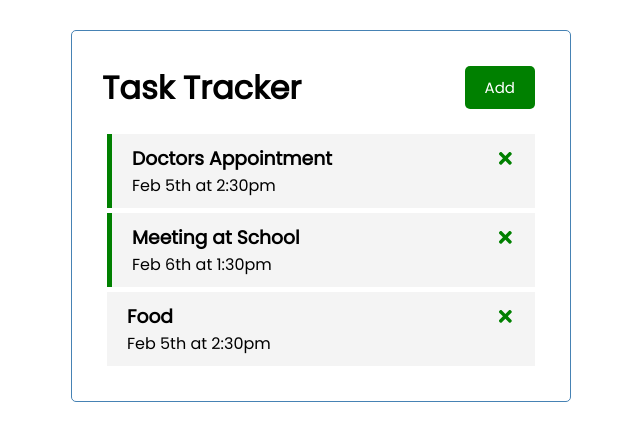
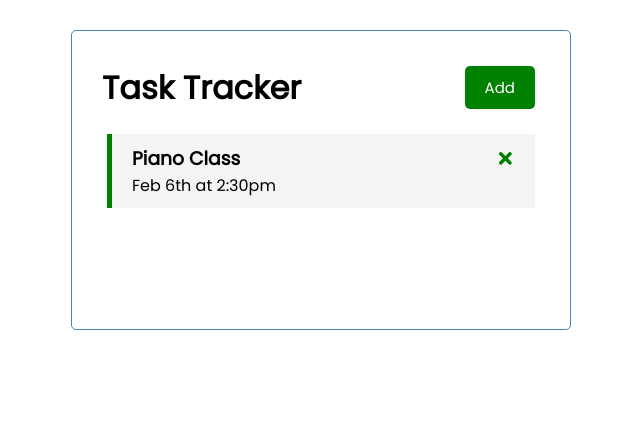
Before and after one commit to JRS296/Activity-Tracker---React, a React (Create React App) app: page / in a window 1280 px wide. Shown: the top 440 px of the page, without its empty margins (319-959 px from the left). Built offline with nearby package versions, Linux system fonts and the light colour scheme; data requests are answered from the project's data file.

Commit message:
Commit #8 - Creation of JSON Server, use of POST, GET and PUT requests - 24.06.2022 @21:31

```diff
--- /dev/null
+++ b/db.json
@@ -0,0 +1,10 @@
+{
+  "tasks": [
+    {
+      "text": "Piano Class",
+      "day": "Feb 6th at 2:30pm",
+      "reminder": true,
+      "id": 1
+    }
+  ]
+}
--- a/package.json
+++ b/package.json
@@ -6,6 +6,7 @@
     "@testing-library/jest-dom": "^5.16.4",
     "@testing-library/react": "^13.3.0",
     "@testing-library/user-event": "^13.5.0",
+    "json-server": "^0.17.0",
     "react": "^18.1.0",
     "react-dom": "^18.1.0",
     "react-icons": "^4.4.0",
@@ -16,7 +17,8 @@
     "start": "react-scripts start",
     "build": "react-scripts build",
     "test": "react-scripts test",
-    "eject": "react-scripts eject"
+    "eject": "react-scripts eject",
+    "server": "json-server --watch db.json --port 5000"
   },
   "eslintConfig": {
     "extends": [
--- a/src/App.js
+++ b/src/App.js
@@ -2,7 +2,7 @@
 import Header from "./components/Header";
 import Tasks from "./components/Tasks";
 import AddTask from "./components/AddTask";
-import { useState } from 'react' //This is a hook
+import { useState, useEffect } from 'react' //These are a hook
 
 //Tutorial Used: https://www.youtube.com/watch?v=w7ejDZ8SWv8&t=0s
 
@@ -10,43 +10,75 @@
   const [showAddTask, setShowAddTask] = useState(false)
   const [tasks, setTasks] = useState(
     [
-      {
-        id: 1,
-        text: 'Doctors Appointment',
-        day: 'Feb 5th at 2:30pm',
-        reminder: true,
-      },
-      {
-        id: 2,
-        text: 'Meeting at School',
-        day: 'Feb 6th at 1:30pm',
-        reminder: true,
-      },
-      {
-        id: 3,
-        text: 'Food',
-        day: 'Feb 5th at 2:30pm',
-        reminder: false,
-      },
+
     ]
   )
 
+  useEffect(() => {
+    const getTasks = async () => {
+      const tasksFromServer = await fetchTasks()
+      setTasks(tasksFromServer)
+    }
+    getTasks()
+  }, [])
+
+  //Fetch Tasks
+  const fetchTasks = async () => {
+    const res = await fetch('http://localhost:5000/tasks')
+    const data = await res.json()
+
+    //console.log(data)
+    return data
+  }
+
+  //Fetch Task
+  const fetchTask = async (id) => {
+    const res = await fetch(`http://localhost:5000/tasks/${id}`)
+    const data = await res.json()
+
+    //console.log(data)
+    return data
+  }
+
   //Add Task Function
-  const addTask = (task) => {
+  const addTask = async (task) => {
     //console.log(task)
-    const id = Math.floor(Math.random() * 100) + 1
+    /*const id = Math.floor(Math.random() * 100) + 1
     const newTask = {id, ...task} //...task, gets all the attributes from parent function's parameter
-    setTasks([...tasks, newTask])
+    setTasks([...tasks, newTask])*/
+
+    const res = await fetch('http://localhost:5000/tasks', {
+      method: 'POST',
+      headers: {
+        'Content-type': 'application/json'
+      },
+      body: JSON.stringify(task)
+    })
+    const data = await res.json()
+    setTasks([...tasks, data])
   }
 
   //Delete Task Function
-  const deleteTask = (id) => {
+  const deleteTask = async (id) => {
+    await fetch(`http://localhost:5000/tasks/${id}`, {
+      method: 'DELETE'
+    } )
     //console.log('delete', id)
     setTasks(tasks.filter((task) => task.id !== id))
   }
 
   //Toggle Reminder
-  const ToggleReminder = (id) => {
+  const ToggleReminder = async (id) => {
+    const taskToToggle = await fetchTask(id)
+    const updateTask = {...taskToToggle, reminder: !taskToToggle.reminder}
+
+    const res = await fetch(`http://localhost:5000/tasks/${id}`,{
+      method: 'PUT',
+      headers: {
+        'Content-type': 'application/json'
+      },
+      body: JSON.stringify(updateTask)
+    })
     //console.log(id)
     setTasks(tasks.map((task) => task.id === id ? {...task, reminder:!task.reminder} : task))
     //Here tasks is our state, wwe map through all the tasks, with each one called 'task'
--- a/src/components/Tasks.js
+++ b/src/components/Tasks.js
@@ -28,7 +28,7 @@
   return (
     <>
       {tasks.map((task, index) => (
-        <Task key={task.id} task={task} onDelete={onDelete} onToggle={onToggle}/>
+        <Task key={index} task={task} onDelete={onDelete} onToggle={onToggle}/>
         //<h3 key={task.id}>{task.text}</h3>
         //<Task key={index} task={task} onDelete={onDelete} onToggle={onToggle} />
       ))}
```
Also changed, not shown: 1 other file (tests, documents, lock files or other folders).
